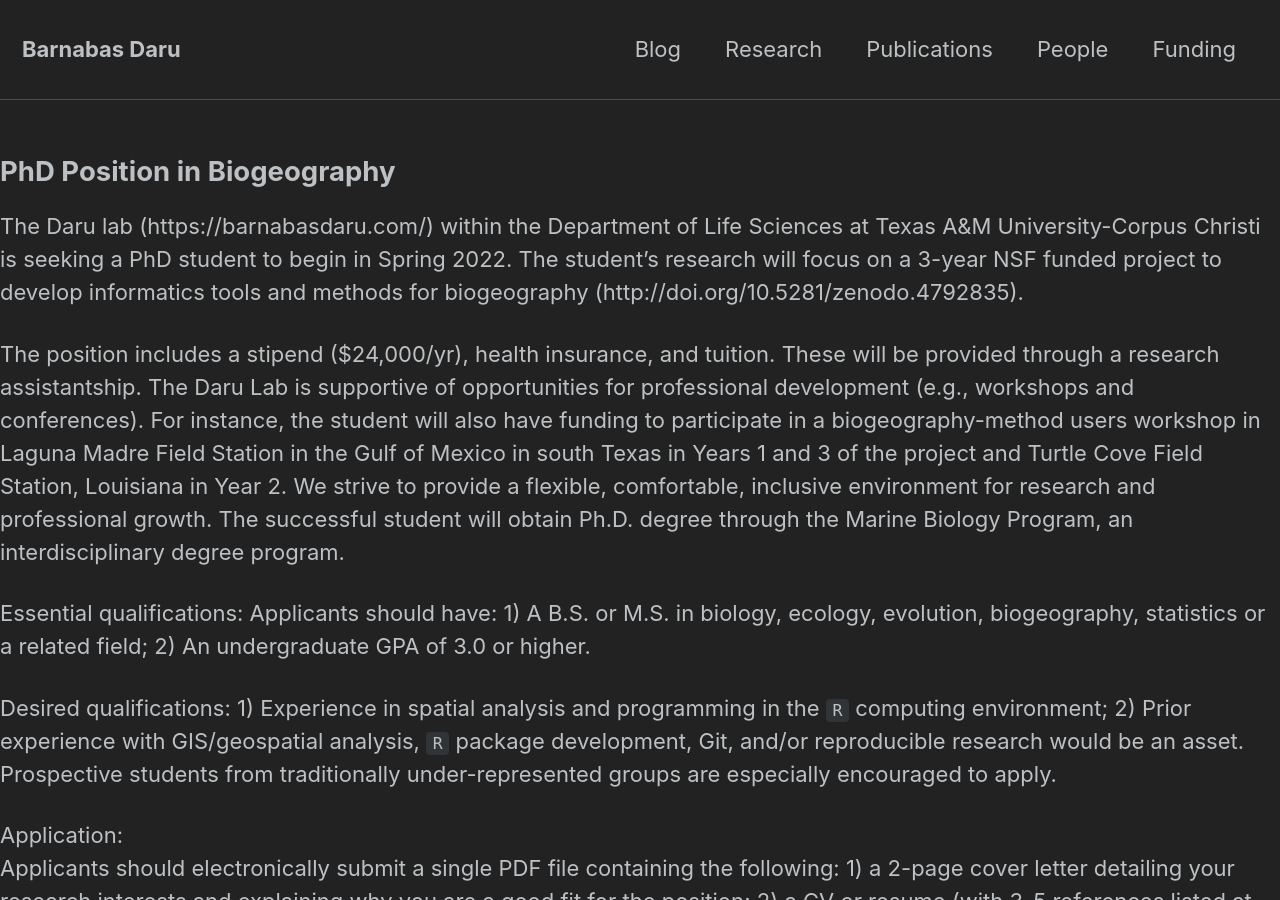
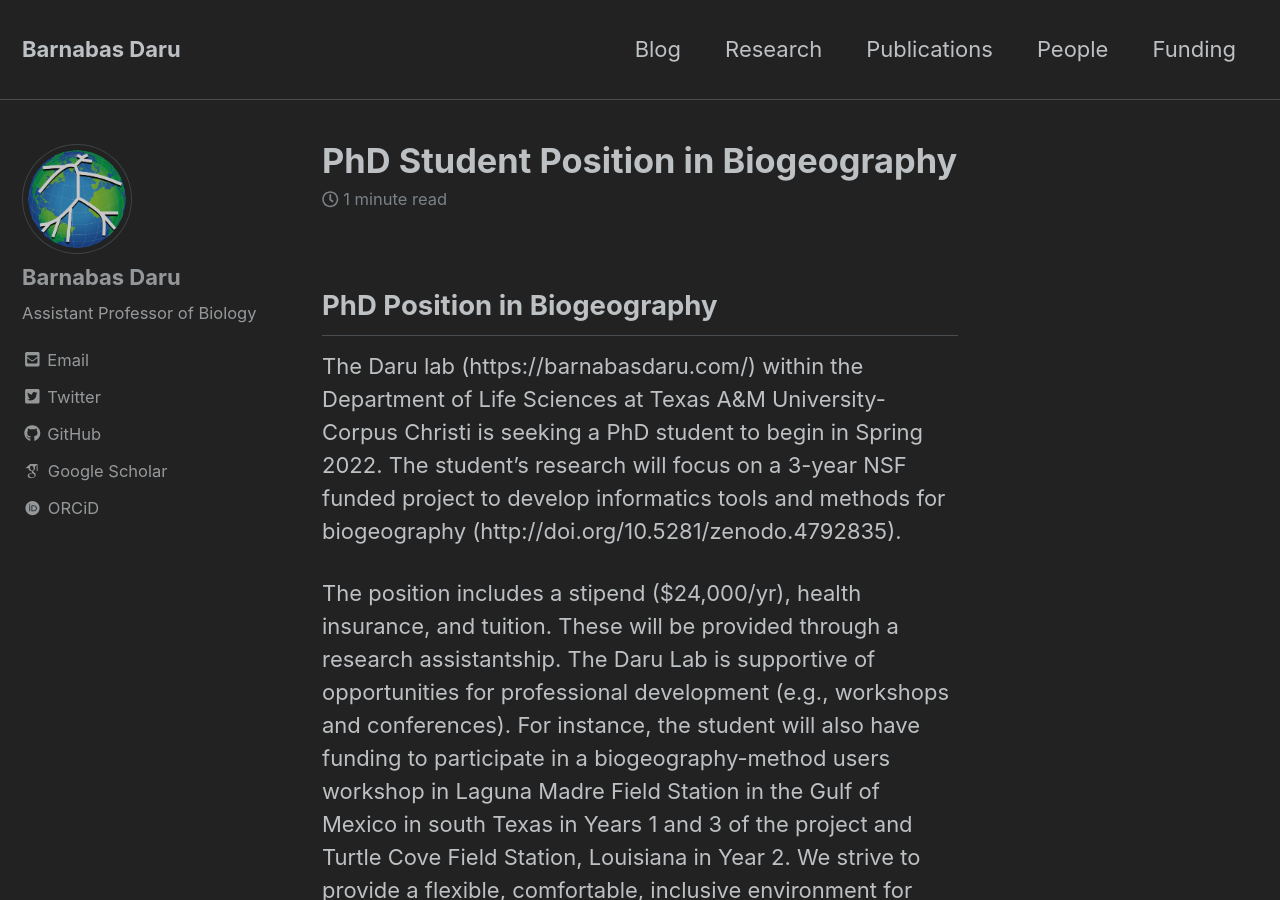
Before and after one commit to darunabas/darulab.github.io, a Jekyll site: the page built from _posts/2021-06-11-PhD-students-biogeography.md, in a window 1280 px wide and 900 px high. Built offline with Jekyll 4.4.1, drawn with Linux system fonts in a browser that asks for light colours; nearby versions of some CDN libraries; some web fonts are replaced; our own code applies the rules of GitHub Pages for plain Markdown files; some of the changed lines change nothing that is shown; some of the changed text lies outside the part shown.

Commit message:
Update 2021-06-11-PhD-students-biogeography.md

```diff
--- a/_posts/2021-06-11-PhD-students-biogeography.md
+++ b/_posts/2021-06-11-PhD-students-biogeography.md
@@ -1,14 +1,15 @@
 ---
-title: 'PhD Student Position in Biogeography'
+layout: single
+title: PhD Student Position in Biogeography
 last_modified_at: {}
+type: post
+published: true
+status: publish
 categories:
-  - Blog
-tags:
-  - Post Formats
-  - readability
-  - standard
-published: true
+- Updates
+tags: []
 ---
+
 ## PhD Position in Biogeography
 
 The Daru lab (https://barnabasdaru.com/) within the Department of Life Sciences at Texas A&M University-Corpus Christi is seeking a PhD student to begin in Spring 2022.  The student's research will focus on a 3-year NSF funded project to develop informatics tools and methods for biogeography (http://doi.org/10.5281/zenodo.4792835).
```
